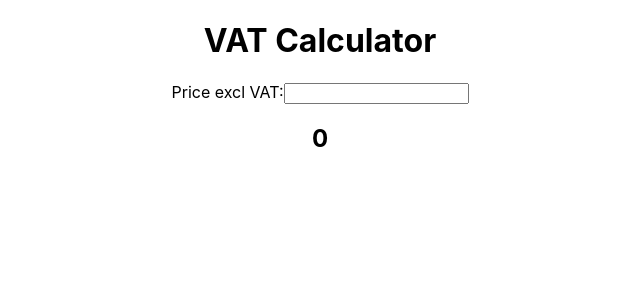
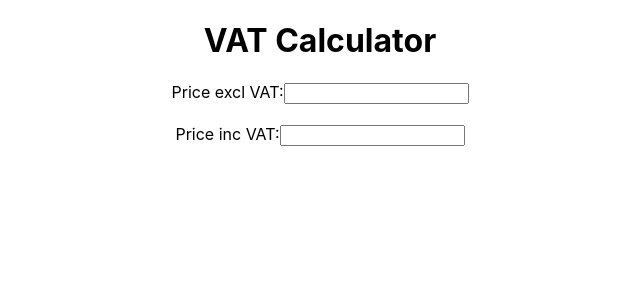
Before and after one commit to squinteye1/react-training, a React (Create React App) app: page / in a window 1280 px wide. Shown: the top 300 px of the page, without its empty margins (320-960 px from the left). Built offline with nearby package versions, Linux system fonts and the light colour scheme.

Commit message:
passing properties down

```diff
--- a/src/App.js
+++ b/src/App.js
@@ -1,14 +1,25 @@
 //import logo from './logo.svg';
 import './App.css';
+import { useState } from 'react';
 import Header from './components/Header';
 import DataEntryField from './components/DataEntryField';
 
 function App() {
+  const [vatValue, setVatValue] = useState('');
   return (
     <>
       <div className="App">
         <Header />
-        <DataEntryField title={"Price excl VAT:"} />
+        <DataEntryField
+          title={"Price excl VAT:"}
+          value={vatValue}
+          setValue={setVatValue}
+        />
+        <DataEntryField
+          title={"Price inc VAT:"}
+          value={vatValue}
+          setValue={setVatValue}
+        />
       </div>
     </>
   );
--- a/src/components/DataEntryField.jsx
+++ b/src/components/DataEntryField.jsx
@@ -1,17 +1,22 @@
 import React from 'react';
-import { useState } from 'react';
 import TempDisplayField from './TempDisplayField';
 
 const DataEntryField = (props) => {
 
-    const [value, setValue] = useState(0);
+    //const [value, setValue] = useState(0);
   return (
     <div>
-        {props.title}
-        <input type="number" id="lname" name="lname" value={props.value} onChange={(e) => setValue(+e.target.value)} />
-        <TempDisplayField valueToDisplay={value} />
+      {props.title}
+      <input
+        type="number"
+        id="lname"
+        name="lname"
+        value={props.value}
+        onChange={(e) => props.setValue(+e.target.value)}
+      />
+      <TempDisplayField valueToDisplay={props.value} />
     </div>
-  )
+  );
 }
 
 export default DataEntryField
```
